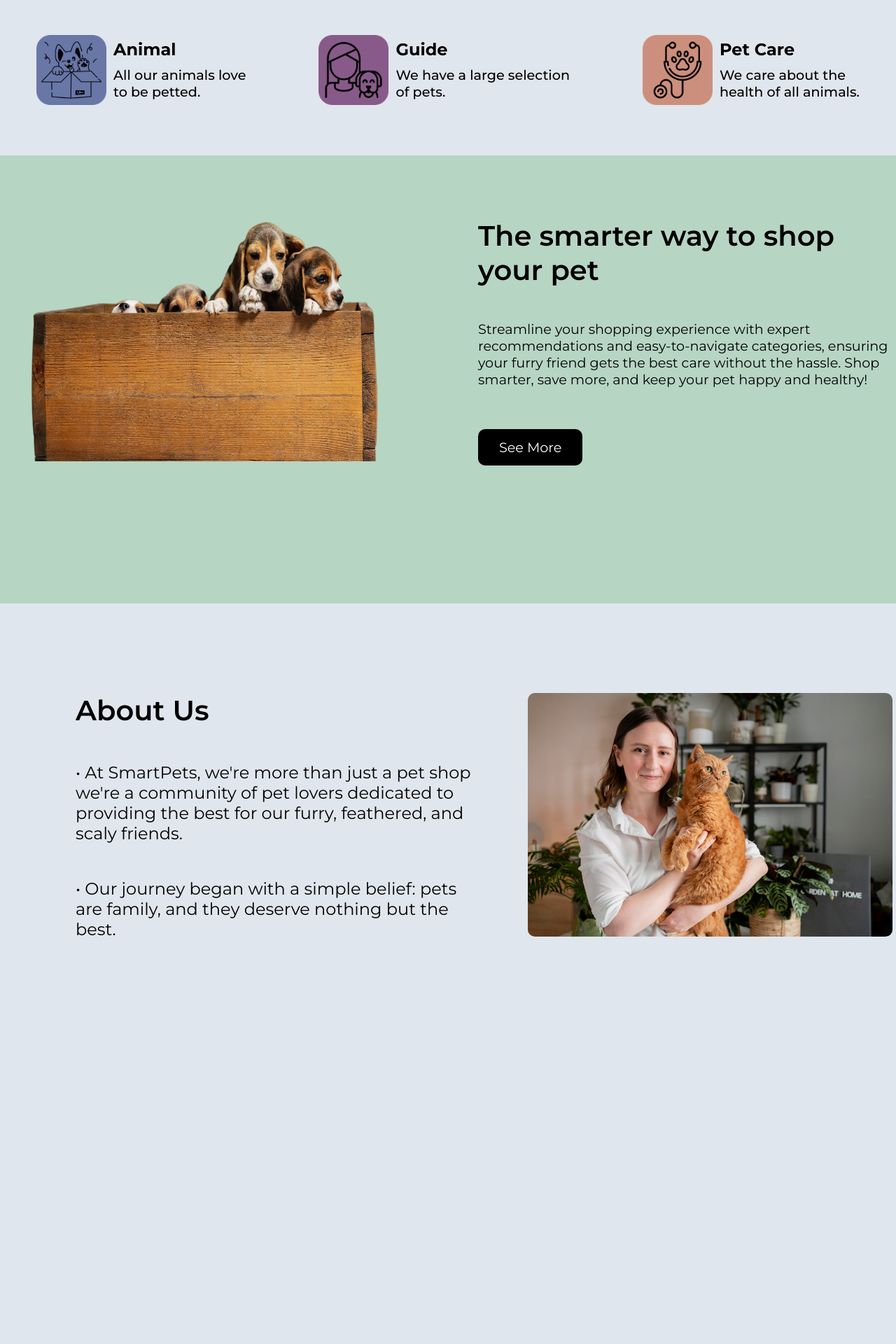
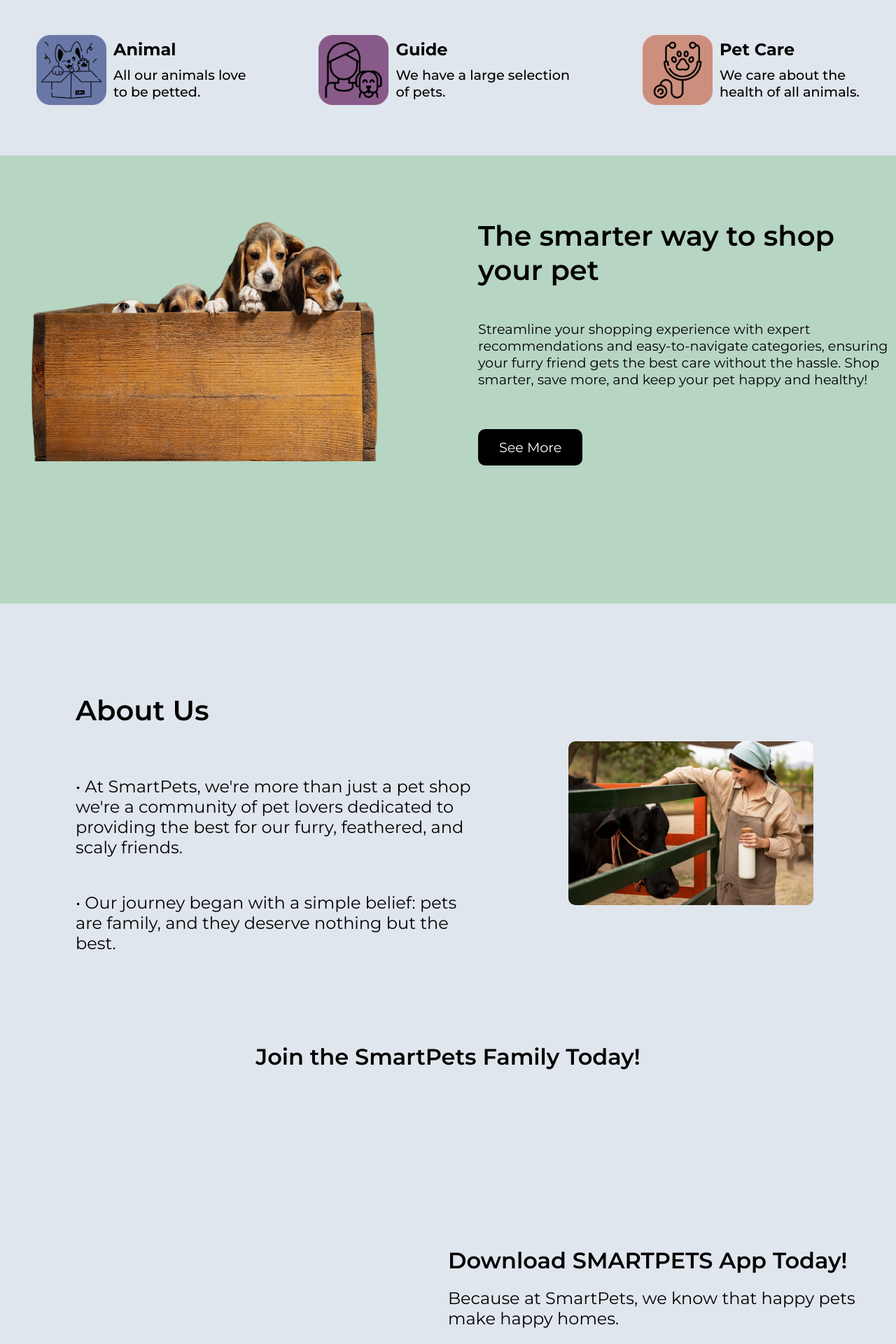
Before and after one commit to Siva22223333/Smartpet, a Django app: page / in a window 1280 px wide. Shown: the part 1040-2960 px from the top of the page at 70% size. Before the commit the page ends 2378 px from the top, so only its background shows below. Run offline with Django 5.2, Linux system fonts and the light colour scheme.

Commit message:
9-9-2024

```diff
--- a/smartpet/static/css/Dashboard.css
+++ b/smartpet/static/css/Dashboard.css
@@ -295,13 +295,26 @@ body {
     height: 80%;
     background-color: #b7d5c3;
     display: flex;
+    flex-direction: column;
     width: 100%;
 }
-.learnmore{
+.div4-div2{
     display: flex;
     flex-direction: row;
     height: 100%;
     width: 100%;
+}
+.div4-div1-p{
+    font-size: medium;
+    font-weight: 600;
+    color: #f15507;
+    display: none;
+}
+.div4-div1{
+    height: auto;
+    display: flex;
+    justify-content: center;
+    align-items: center;
 }
 .div4-img{
     width: 86%;
@@ -338,15 +351,27 @@ body {
     border: none;
     border-radius: 10px;
 }
-.see-more-div{
-
+.see-more-div {
     padding-top: 10%;
+    height: auto;
 }
 .div5{
     display: flex;
-    height: 70%;
+    height: auto;
     padding-top: 10%;
     gap: 20px;
+    flex-direction: column;
+
+}
+.div5-div1{
+    display: flex;
+    height: auto;
+    align-items: center;
+    padding-left: 108px;
+}
+.div5-div2{
+    display: flex;
+
 }
 .div-left-div5{
     display: flex;
@@ -357,7 +382,8 @@ body {
 .div-right-div5{
     display: flex;
     flex-basis: 50%;
-    height: 62%
+    height: 62%;
+    justify-content: center;
 }
 .div5-p{
     font-size: 40px;
@@ -373,7 +399,54 @@ body {
     border-radius: 10px;
 }
 .div-img-div5{
-    padding-left: 50px;
+    height: 234px;
+}
+.div6{
+    display: flex;
+    height: 80%;
+    flex-direction: column;
+    padding-top: 10%;
+}
+.div-left-div6{
+    display: flex;
+    flex-basis: 50%;
+    flex-direction: column;
+    justify-content: center;
+}
+.div6-div2{
+    display: flex;
+    padding-top: 20px;
+}
+.div6-div1{
+    display: flex;
+    height: auto;
+    justify-content: center;
+    align-items: center;
+}
+.div6-p{
+    height: auto;
+    font-size: xx-large;
+    font-weight: 600;
+}
+.div6-left-p1{
+    height: auto;
+    font-size: xx-large;
+    font-weight: 600;
+}
+.div6-left-p2{
+    padding-top: 20px;
+    height: auto;
+    font-size: x-large;
+    font-weight: 400;
+}
+.div-right-div6{
+    display: flex;
+    flex-basis: 50%;
+}
+.div7-bg{
+    height: 85%;
+    width: 100%;
+    position: relative;
 }
 @media screen and ( max-width:768px ) {
     .menu-btn{
--- a/smartpet/templates/Dashboard.html
+++ b/smartpet/templates/Dashboard.html
@@ -101,7 +101,10 @@
         </div>
     </div>
     <div class="div4">
-        <div class="learnmore">
+        <div class="div4-div1">
+            <p class="div4-div1-p">SmartPet</p>
+        </div>
+        <div class="div4-div2">
             <div class="div4-left-div">
                 <img class="div4-img" src="{% static 'image/pet3.png' %}" >
             </div>
@@ -120,18 +123,42 @@
         </div>
     </div>
     <div class="div5">
-        <div class="div-left-div5">
+        <div class="div5-div1">
             <p class="div5-p">
                 About Us
             </p>
-            <p class="div5-p2">• At SmartPets, we're more than just a pet shop we're a community of pet lovers dedicated to providing the best for our furry, feathered, and scaly friends.</p>
-            <p class="div5-p2">• Our journey began with a simple belief: pets are family, and they deserve nothing but the best.</p>
-        </div >
-        <div class="div-right-div5">
-            <div class="div-img-div5">
-                <img class="div5-img" src="{% static 'image/about1.jpg' %}" >
+        </div>
+        <div class="div5-div2">
+            <div class="div-left-div5">
+
+                <p class="div5-p2">• At SmartPets, we're more than just a pet shop we're a community of pet lovers dedicated to providing the best for our furry, feathered, and scaly friends.</p>
+                <p class="div5-p2">• Our journey began with a simple belief: pets are family, and they deserve nothing but the best.</p>
+            </div >
+            <div class="div-right-div5">
+                <div class="div-img-div5">
+                    <img class="div5-img" src="{% static 'image/pet7.jpg' %}" >
+                </div>
+
             </div>
+        </div>
+    </div>
+    <div class="div6">
+        <div class="div6-div1">
+            <p class="div6-p">Join the SmartPets Family Today!</p>
+        </div>
+        <div class="div6-div2">
+            <div class="div-right-div6">
 
+            </div>
+            <div class="div-left-div6">
+                <p class="div6-left-p1">Download SMARTPETS App Today!</p>
+                <p class="div6-left-p2"> Because at SmartPets, we know that happy pets make happy homes.</p>
+            </div>
+        </div>
+    </div>
+    <div class="div7">
+        <div class="div7-bg">
+            <img src="{% static 'image/3150060.jpg' %}" class="background-img" >
         </div>
     </div>
     <script>
```
Also changed, not shown: other parts of smartpet/static/css/Dashboard.css (+89 -3 lines), smartpet/static/image/fish1.png (added), smartpet/static/image/pet7.jpg (added).
